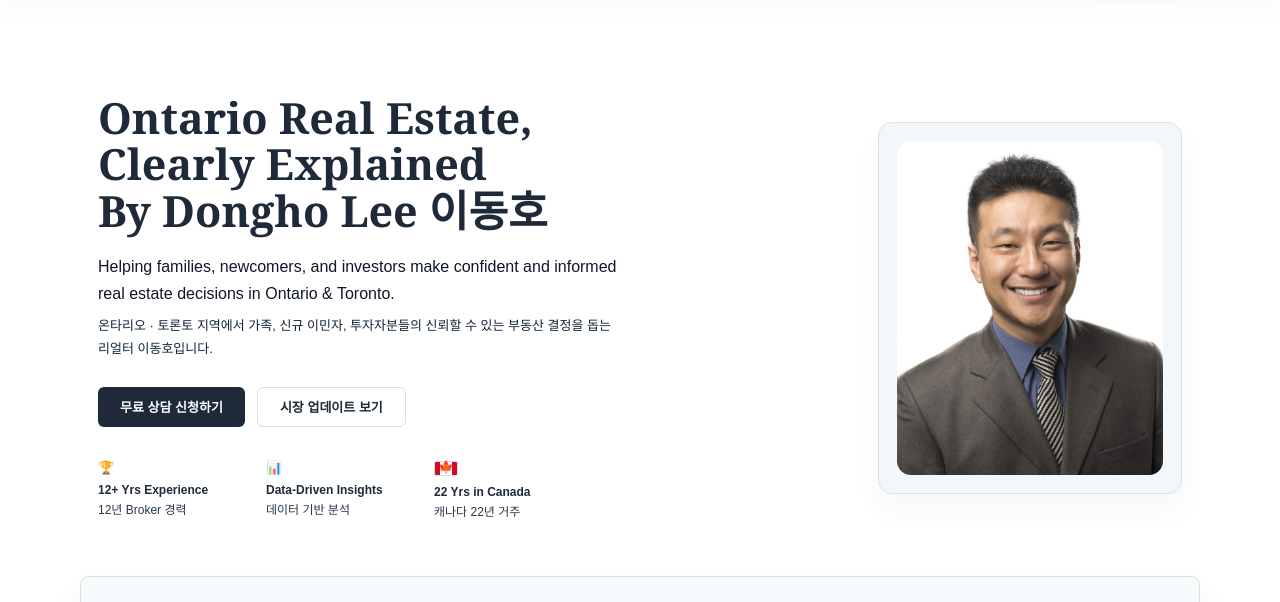
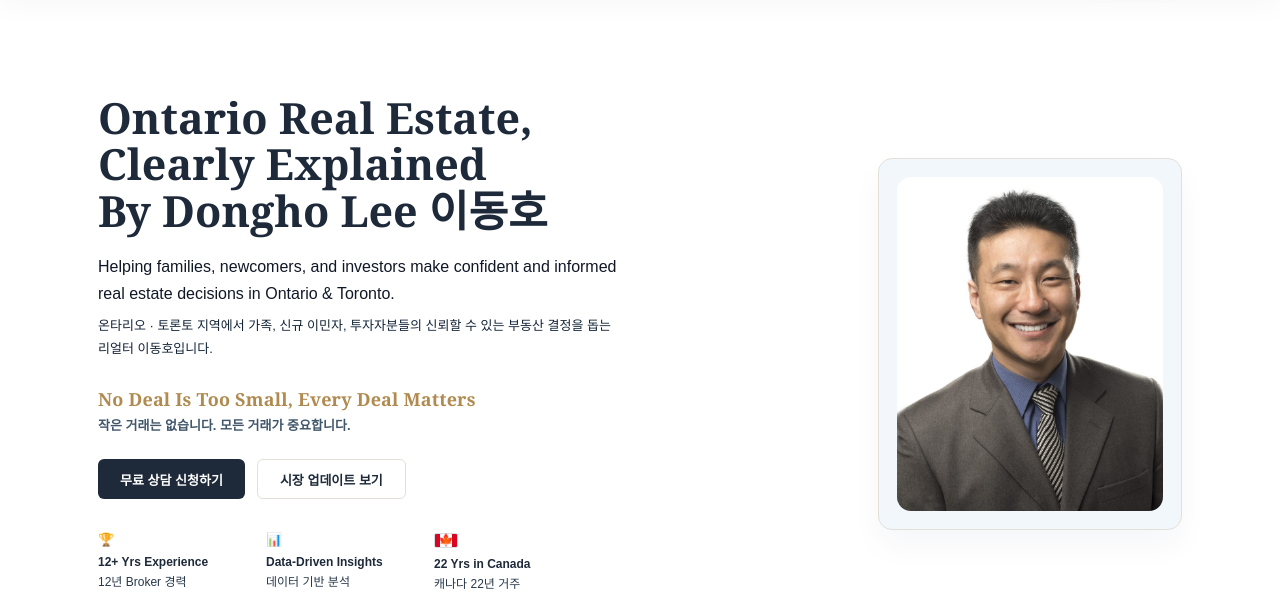
Before and after one commit to swaylymusic/donghotheagent-static, an Astro site: page / in a window 1280 px wide. Shown: the part 120-722 px from the top of the page. Built offline with nearby package versions, Linux system fonts and the light colour scheme; Astro itself is replaced by a stand-in of ours.

Commit message:
Add bilingual deal matters slogan

```diff
--- a/public/styles/global.css
+++ b/public/styles/global.css
@@ -52,6 +52,9 @@ main{min-height:60vh;}
 .hero-copy h1{font-family:Georgia,"Times New Roman",serif;font-weight:700;font-size:43px;line-height:1.08;letter-spacing:0;color:var(--navy);margin:0 0 20px;}
 .lead{max-width:520px;font-size:16px;line-height:1.65;color:#101827;margin:0 0 8px;}
 .lead.ko{font-size:13px;line-height:1.75;color:#132437;margin-bottom:26px;}
+.brand-slogan{margin:18px 0 24px;color:var(--gold);font-family:Georgia,"Times New Roman",serif;font-size:18px;line-height:1.35;font-weight:700;letter-spacing:.01em;}
+.brand-slogan span{display:block;}
+.brand-slogan span+span{margin-top:5px;font-family:Arial,Helvetica,sans-serif;font-size:13px;line-height:1.5;color:#40566b;font-weight:700;letter-spacing:0;}
 .button{display:inline-flex;align-items:center;justify-content:center;min-height:40px;padding:0 22px;border-radius:6px;font-weight:700;font-size:13px;}
 .button.primary{background:var(--navy);color:#fff;}
 .button.secondary{background:#fff;color:var(--navy);border:1px solid var(--border);}
--- a/src/pages/index.astro
+++ b/src/pages/index.astro
@@ -57,6 +57,10 @@ const homeStructuredData = [
       <p class="lead ko">
         온타리오 · 토론토 지역에서 가족, 신규 이민자, 투자자분들의
         신뢰할 수 있는 부동산 결정을 돕는 리얼터 이동호입니다.
+      </p>
+      <p class="brand-slogan">
+        <span>No Deal Is Too Small, Every Deal Matters</span>
+        <span lang="ko">작은 거래는 없습니다. 모든 거래가 중요합니다.</span>
       </p>
       <div class="hero-actions">
         <a class="button primary" href="/contact/">무료 상담 신청하기</a>
```
